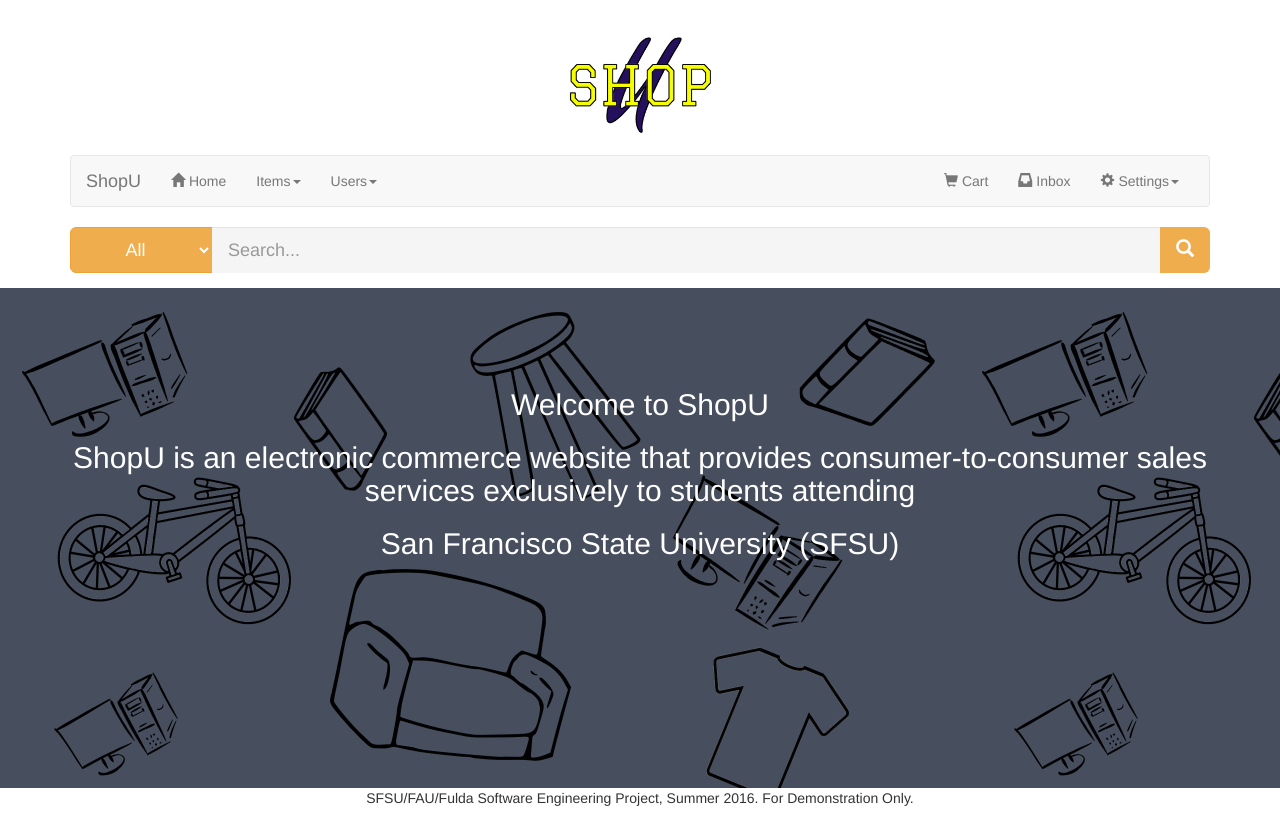
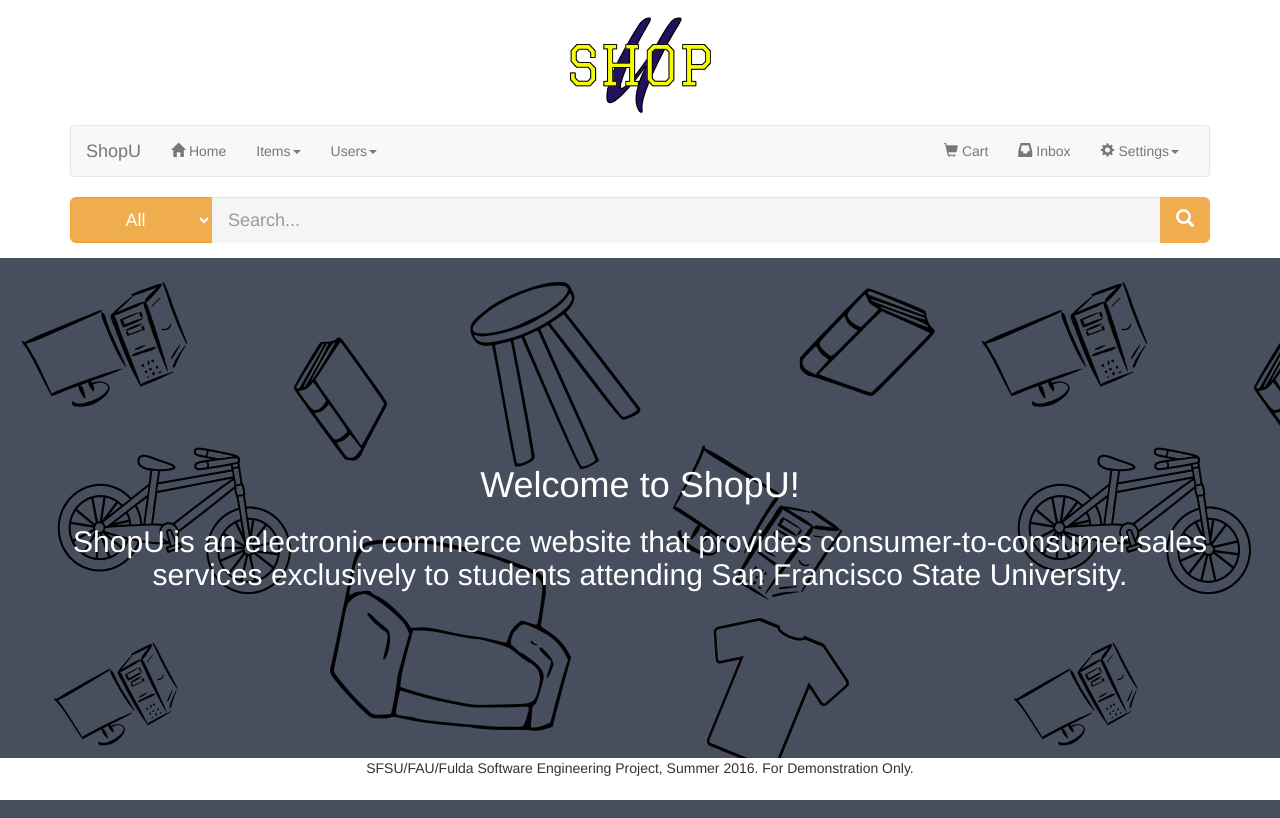
Before and after one commit to luisiestrada/ShopU, a PHP site: page / in a window 1280 px wide. Run offline with PHP 8.4, Linux system fonts and the light colour scheme; some libraries are stand-ins or nearby versions.

Commit message:
Minor changes to homepage style

```diff
--- a/application/view/home/index.php
+++ b/application/view/home/index.php
@@ -1,8 +1,12 @@
+<div class="container-fluid bg text-center">
 
-<div class="container-fluid bg text-center">
-    <br><br>
-    <br><br>
-    <h2 style ="color:white">Welcome to ShopU</h2>
-    <h2 style ="color:white">ShopU is an electronic commerce website that provides consumer-to-consumer sales services exclusively to students attending </h2>
-    <h2 style ="color:white">San Francisco State University (SFSU)</h2>
+    <div id="homepage-text">
+        <h1>Welcome to ShopU!</h1>
+        <h2>
+            ShopU is an electronic commerce website that provides
+            consumer-to-consumer sales services exclusively to students
+            attending San Francisco State University.
+        </h2>
+    </div>
+
 </div>
--- a/public/css/style.css
+++ b/public/css/style.css
@@ -1,37 +1,13 @@
 body {
     font-family: Arial;
     font-size: 14px;
-}
-.logo {
-    margin: 20px auto;
 }
 .logo img {
    height: 100px;
    margin: 0 auto 10px auto;
 }
-.logo .number {
-    color: #222;
-    opacity: 0.1;
-}
-.navigation {
-    margin-left: 33px
-}
 
-.navigation a {
-    display: inline-block;
-    padding: 10px 15px;
-    text-decoration: none;
-    font-size: 14px;
-    text-transform: uppercase;
-    font-weight: bold;
-    border: 2px solid #222;
-    background: #222;
-    color: #fff;
-}
-.navigation a:hover {
-    color: #222;
-    background: transparent;
-}
+/* container class */
 .container {
     padding: 10px;
     margin: 5px;
@@ -69,28 +45,24 @@ body {
     color: #fff;
 }
 .container button {
-    /*background-color: #ccc;*/
     border: 0;
     padding: 5px 10px;
     cursor: pointer;
 }
-.container button:hover {
-    /*background-color: #222;*/
-    color: #fff;
-}
 
+/* non-MINI css */
 .search {
   margin-top: 3px;
 }
-shape { margin: 0px 10px; }
-
+shape {
+    margin: 0px 10px;
+}
 font-bold {
   margin-top: 20px;
   margin-bottom: 20px;
   color: #ffffff;
   font-size: 1000px;
 }
-
 .param {
     margin-left: auto;
     margin-right: auto;
@@ -99,29 +71,35 @@ font-bold {
     max-width: 400px;
     max-height: auto;
 }
-
 .div {
   text-align: center;
   margin-top: 20px;
   margin-bottom: 5px;
 }
-
 .div hr {
   margin: 7px 0px;
   width: 35%;
 }
+.pos-left {
+    float: left;
+}
+.pos-right {
+    float: right;
+}
+.drop {
+    max-width: 40px;
+    max-height: 60px;
+}
 
-.pos-left { float: left; }
-
-.pos-right { float: right; }
-
+/* homepage */
 .bg {
     background-image: url("../img/bg.jpg");
     background-size: 960px;
     height: 500px;
 }
-
-.drop {
-    max-width: 40px;
-    max-height: 60px;
+#homepage-text {
+    position: relative;
+    top: 50%;
+    transform: translateY(-50%);
+    color: white;
 }
```
Also changed, not shown: application/view/_templates/header.php (+7 -4 lines), 1 other file.
